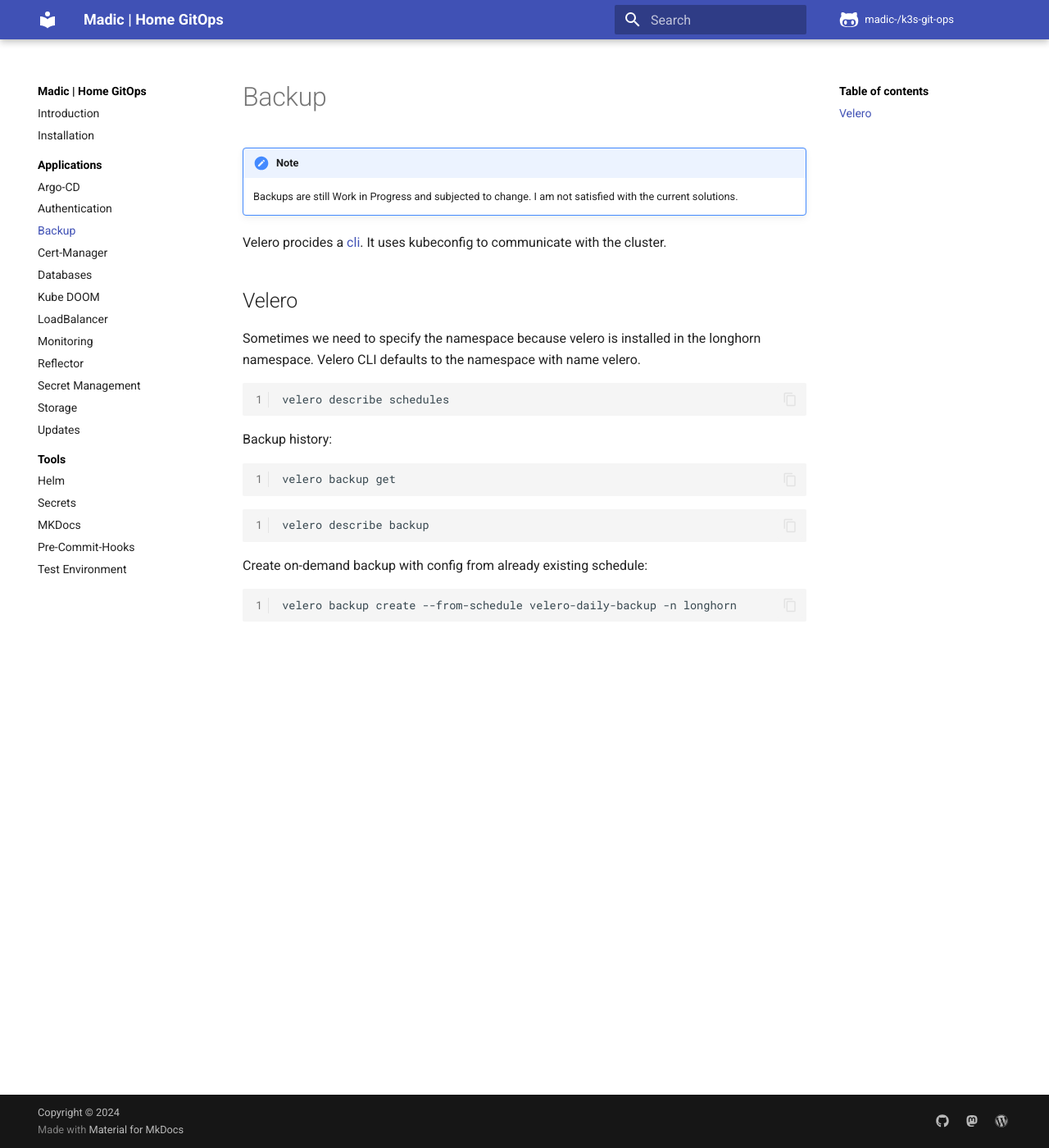
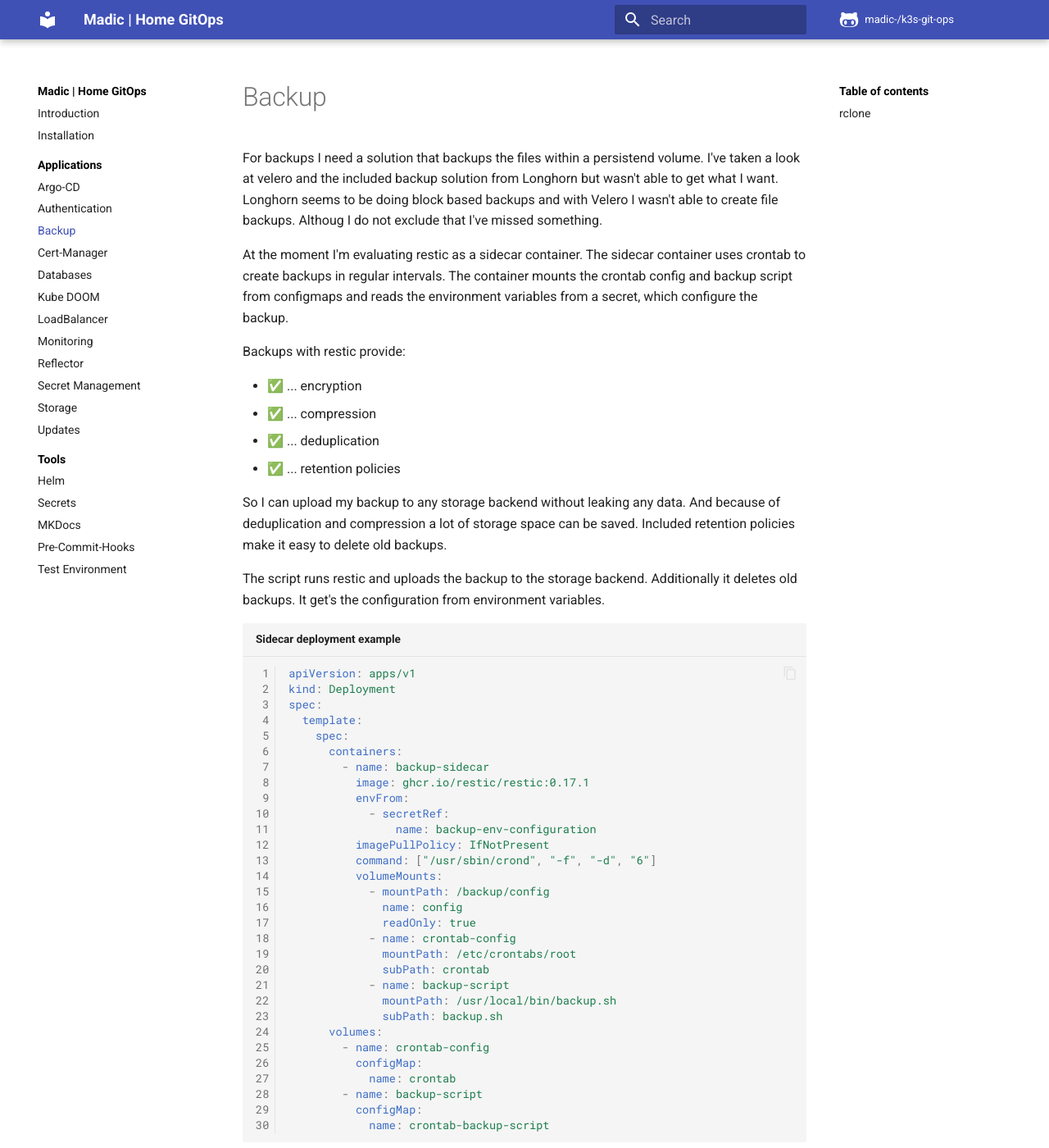
Before and after one commit to madic-creates/k3s-git-ops, an MkDocs documentation site: the page built from docs/backup.md, in a window 1280 px wide and 1400 px high. Shown: the whole window at 82% size. Built offline with MkDocs 1.6.1 and Material for MkDocs 9.7.7, drawn with Linux system fonts in a browser that asks for light colours; comment, search, counter and statistics services are not loaded; some of the changed text lies outside the part shown.

Commit message:
Docs: Reworked backup

````diff
--- a/docs/backup.md
+++ b/docs/backup.md
@@ -1,32 +1,145 @@
 # Backup
 
-/// note
-Backups are still Work in Progress and subjected to change.
-I am not satisfied with the current solutions.
-///
+For backups I need a solution that backups the files within a persistend volume.
+I've taken a look at velero and the included backup solution from Longhorn but wasn't able
+to get what I want. Longhorn seems to be doing block based backups and with Velero I wasn't able to create file backups. Althoug I do not exclude that I've missed something.
 
-Velero procides a [cli](https://velero.io/docs/v1.3.0/basic-install/#install-the-cli){target=_blank}. It uses kubeconfig to communicate with the cluster.
+At the moment I'm evaluating restic as a sidecar container. The sidecar container uses crontab to create backups in regular intervals. The container mounts the crontab config and backup script from configmaps and reads the environment variables from a secret, which configure the backup.
 
-## Velero
+Backups with restic provide:
 
-Sometimes we need to specify the namespace because velero is installed in the longhorn namespace. Velero CLI defaults to the namespace with name velero.
+- ✅ ... encryption
+- ✅ ... compression
+- ✅ ... deduplication
+- ✅ ... retention policies
 
-```shell
-velero describe schedules
+So I can upload my backup to any storage backend without leaking any data. And because of deduplication and compression a lot of storage space can be saved. Included retention policies make it easy to delete old backups.
+
+The script runs restic and uploads the backup to the storage backend. Additionally it deletes old backups. It get's the configuration from environment variables.
+
+```yaml title="Sidecar deployment example"
+apiVersion: apps/v1
+kind: Deployment
+spec:
+  template:
+    spec:
+      containers:
+        - name: backup-sidecar
+          image: ghcr.io/restic/restic:0.17.1
+          envFrom:
+            - secretRef:
+                name: backup-env-configuration
+          imagePullPolicy: IfNotPresent
+          command: ["/usr/sbin/crond", "-f", "-d", "6"]
+          volumeMounts:
+            - mountPath: /backup/config
+              name: config
+              readOnly: true
+            - name: crontab-config
+              mountPath: /etc/crontabs/root
+              subPath: crontab
+            - name: backup-script
+              mountPath: /usr/local/bin/backup.sh
+              subPath: backup.sh
+      volumes:
+        - name: crontab-config
+          configMap:
+            name: crontab
+        - name: backup-script
+          configMap:
+            name: crontab-backup-script
 ```
 
-Backup history:
-
-```shell
-velero backup get
+```yaml title="crontab configuration"
+apiVersion: v1
+kind: ConfigMap
+metadata:
+  name: crontab
+data:
+  crontab: |
+    # m h  dom mon dow   command
+    # Run script every hour
+    0 * * * * /bin/sh /usr/local/bin/backup.sh
 ```
 
-```shell
-velero describe backup
+```yaml title="restic configuration"
+apiVersion: v1
+kind: Secret
+metadata:
+  name: backup-env-configuration
+stringData:
+  # Source directory to backup
+  RESTIC_SOURCE: /backup/config
+  # Backup repository (destination)
+  RESTIC_REPOSITORY: s3:s3.eu-central-2.wasabisys.com/path/to/backup
+  # Backup password
+  RESTIC_PASSWORD: <BackupPassword>
+  # Retention policies
+  KEEP_HOURLY: "48"
+  KEEP_DAILY: "7"
+  KEEP_WEEKLY: "4"
+  KEEP_LAST: "1"
+  # AWS credentials
+  AWS_ACCESS_KEY_ID: <SecureSuperSecretKey>
+  AWS_SECRET_ACCESS_KEY: <VerySecureSuperSecretKey>
 ```
 
-Create on-demand backup with config from already existing schedule:
+I won't include the backup script here, because it can change over time. The script is available in my repository as a ConfigMap. The ConfigMap get's replicated via reflector to all namespaces so all deployments can use the same script. But after changes to the script the pods using the script need to be restarted. This can be done by deleting the pods or by rolling out a new deployment.
 
-```shell
-velero backup create --from-schedule velero-daily-backup -n longhorn
+## rclone
+
+At some point I was also evaluating [rclone](https://rclone.org){target=_blank} as a sidecar container. But it doesn't support de-duplication and I want my storage costs to be as low as possible. For history reasons I keep the script that I've written and mounted in the container.
+
+```shell title="rclone-backup.sh"
+#!/bin/sh
+
+# Create run.log only if it does not exist
+if [ ! -f /data/run.log ]; then
+  touch /data/run.log
+fi
+
+# Echo current date to run.log for logging purposes
+echo "$(date) Backup process started" >> /data/run.log
+
+# Sync source to destination with a backup directory using 'year-month-day' format
+backup_dir="$BUP_DST/$(hostname | cut -d '-' -f1)-$(date +%Y-%m-%d)"
+rclone --config /config/rclone/rclone.conf sync "$BUP_SRC" "$BUP_DST/$(hostname | cut -d '-' -f 1)" -v --backup-dir="$backup_dir"
+
+# Calculate the date for retention time
+RETENTION_DATE=$(date -d '7 days ago' +%Y-%m-%d)
+
+# List directories and delete those older than retention time
+rclone --config /config/rclone/rclone.conf lsf "$BUP_DST/" --dirs-only | while read dir; do
+  # Extract the date from the directory name
+  dir_date=$(echo "$dir" | awk -F'-' '{print $NF}' | sed 's#/##g')
+  # Compare directory date with RETENTION_DATE
+  if [ "$dir_date" \< "$RETENTION_DATE" ]; then
+    echo "Deleting old backup directory: $BUP_DST/$dir" >> /data/run.log
+    rclone --config /config/rclone/rclone.conf purge "$BUP_DST/$dir"
+  fi
+done
+
+# Log the completion of the backup process
+echo "$(date) Backup process completed" >> /data/run.log
 ```
+This required the following config map mounted to /config/rclone/rclone.conf
+
+```yaml title="rclone configuration"
+---
+apiVersion: v1
+kind: Secret
+metadata:
+  name: rclone-config
+  namespace: whoami
+stringData:
+  rclone.conf: |
+    [WasabiFrankfurt]
+    type = s3
+    provider = Wasabi
+    env_auth = false
+    access_key_id = <SuperSecretImportantPrivy>
+    secret_access_key = <VeryVerySuperSecretImportantPrivy>
+    region = eu-central-2
+    endpoint = s3.eu-central-2.wasabisys.com
+    acl =
+```
````
Also changed, not shown: docs/reflector.md (+3 -2 lines).
